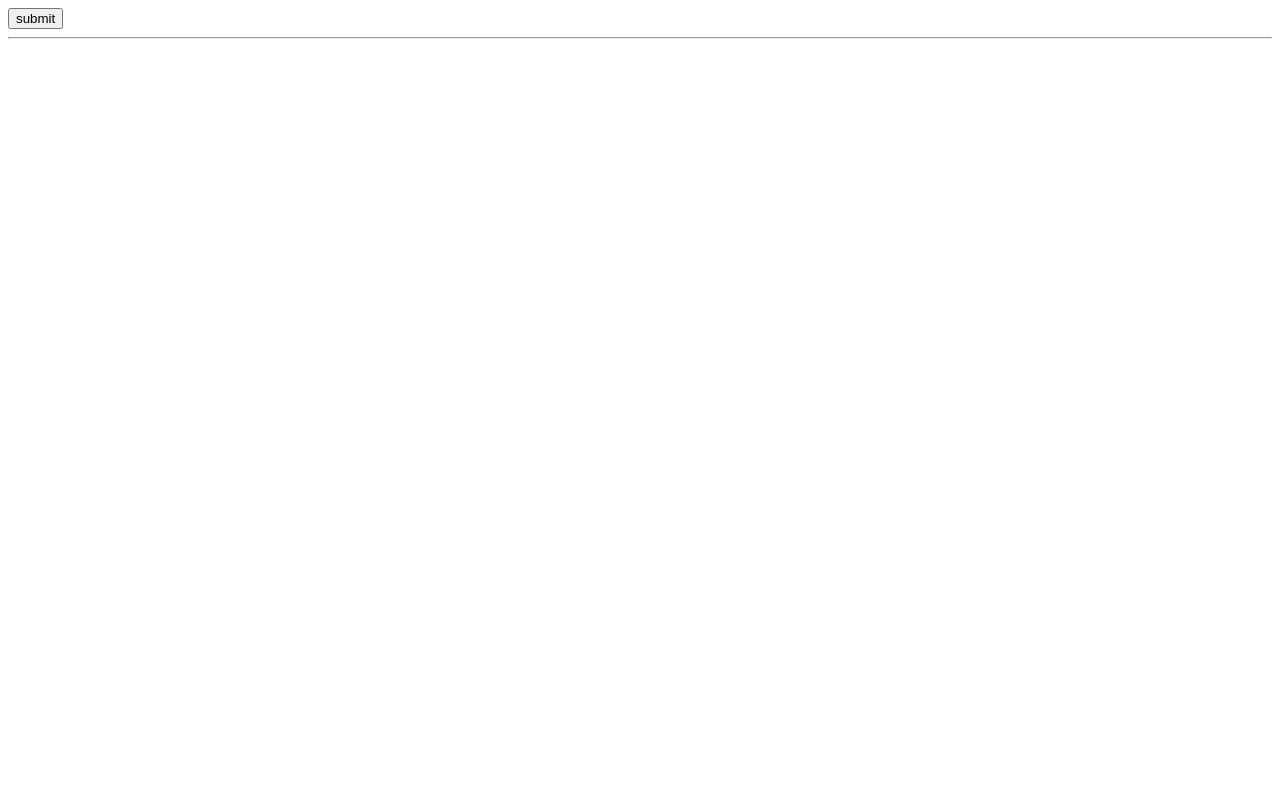
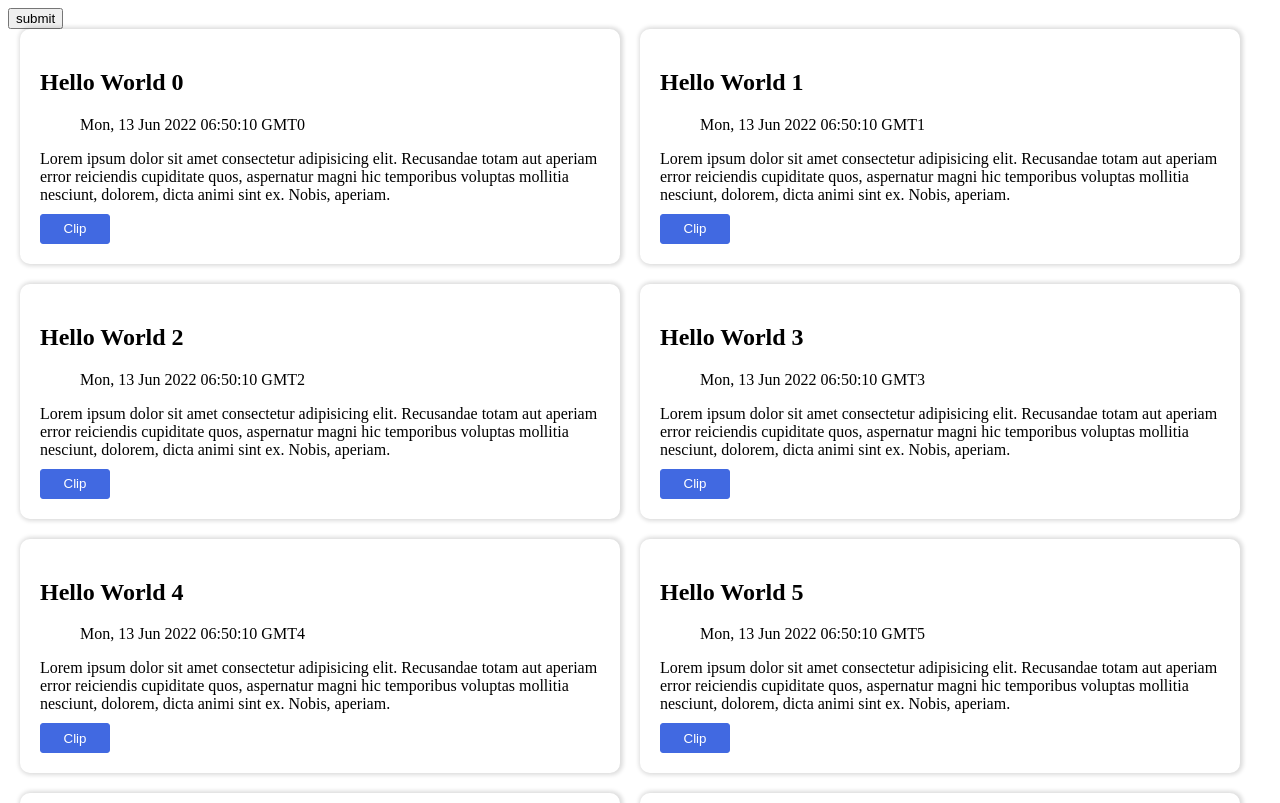
Before and after one commit to Seong1-Jo/mgs-miniproject-react, a React (Create React App) app: page / in a window 1280 px wide. Shown: the top 803 px of the page. Built offline with nearby package versions, Linux system fonts and the light colour scheme.

Commit message:
feat : Clip add

```diff
--- a/src/components/News.jsx
+++ b/src/components/News.jsx
@@ -1,6 +1,7 @@
 import React, { useState } from 'react';
 import styled from 'styled-components';
 import { useDispatch, useSelector } from 'react-redux';
+
 const Card = styled.div`
   max-width: 600px;
   box-shadow: 1px 0px 4px 2px rgba(0, 0, 0, 0.14);
@@ -13,6 +14,7 @@ const Card = styled.div`
     margin-right: 0;
   }
 `;
+
 const Button = styled.button`
   margin-top: 10px;
   border: none;
@@ -31,19 +33,31 @@ const Button = styled.button`
     transform: scale(0.98);
   }
 `;
+
 function News({ headLine, abstract, date }) {
   const dispatch = useDispatch();
+
   const clipped = useSelector((state) => state.addClipReducer);
 
   const handleAddClip = (date, headLine, abstract) => {
-    dispatch({ type: 'addCLIP', payload: { date, headLine, abstract } });
+    const payload = {
+      date,
+      headLine,
+      abstract,
+    };
+    if (!clipped.clip.length) {
+      dispatch({ type: 'addCLIP', payload });
+    } else {
+      clipped.clip.forEach((news) => {
+        if (news.headLine !== headLine) {
+          dispatch({ type: 'addCLIP', payload });
+        } else {
+          dispatch({ type: 'UNCLIP' });
+        }
+      });
+    }
+  };
 
-    // if (!clip.includes(date)) {
-    //   setClip((item) => [...item, date]);
-    // } else {
-    //   setClip(clip.filter((item) => date !== item));
-    // }
-  };
   return (
     <Card>
       <h2>{headLine}</h2>
@@ -54,9 +68,8 @@ function News({ headLine, abstract, date }) {
         onClick={() => {
           handleAddClip(date, headLine, abstract);
         }}
-        contained={clipped.isClip}
       >
-        {/* {!clip.includes(date) ? 'Clip' : 'UnClip'} */}
+        {!clipped.clip.includes(date) ? 'Clip' : 'UnClip'}
       </Button>
     </Card>
   );
--- a/src/components/NewsList.jsx
+++ b/src/components/NewsList.jsx
@@ -1,7 +1,6 @@
 import React from 'react';
 import styled from 'styled-components';
 import News from './News';
-import { useSelector } from 'react-redux';
 
 const data = Array.from(Array(10), (_, i) => ({
   id: new Date() + i,
@@ -23,17 +22,15 @@ const Container = styled.div`
   }
 `;
 function NewsList() {
-  const newsDocs = useSelector((state) => state.searchReducer.docs);
-  console.log(newsDocs);
   return (
     <Container>
-      {newsDocs.map((item) => {
+      {data.map((item) => {
         return (
           <News
-            key={item._id}
-            headLine={item.headline.main}
+            key={item.id}
+            headLine={item.headLine}
             abstract={item.abstract}
-            date={item.pub_date}
+            date={item.date}
           />
         );
       })}
--- a/src/components/SearchInput.jsx
+++ b/src/components/SearchInput.jsx
@@ -1,4 +1,4 @@
-import React, { useState } from 'react';
+import React from 'react';
 import { useDispatch } from 'react-redux';
 import axios from 'axios';
 function SearchInput() {
--- a/src/pages/Clip.jsx
+++ b/src/pages/Clip.jsx
@@ -1,12 +1,14 @@
 import React from 'react';
 import { useSelector } from 'react-redux';
 function Clip() {
-  const clip = useSelector((state) => state.addClipReducer);
-
+  const clipped = useSelector((state) => state.addClipReducer.clip);
+  // console.log(clipped);
   return (
     <div>
       <hr />
-      {clip.date}
+      {clipped.map((news) => {
+        return <div key={news.headLine}>{news.headLine}</div>;
+      })}
     </div>
   );
 }
--- a/src/store/store.js
+++ b/src/store/store.js
@@ -7,25 +7,20 @@ import thunk from 'redux-thunk';
 // ADD CLIP
 const INITIAL_CLIP = {
   clip: [],
-  isClip: false,
 };
 const addClipReducer = persistReducer(
   {
     key: 'clip',
     storage,
+    whitelist: ['clip'],
   },
   (state = INITIAL_CLIP, action) => {
     const { payload } = action;
+    console.log(payload);
     switch (action.type) {
       case 'addCLIP':
-        const Clipped = {
-          data: payload.date,
-          headLine: payload.headLine,
-          abstract: payload.abstract,
-        };
         return {
-          isClip: true,
-          clip: [...state.clip, Clipped],
+          clip: [...state.clip, action.payload],
         };
       case 'UNCLIP':
         return { ...INITIAL_CLIP };
```
